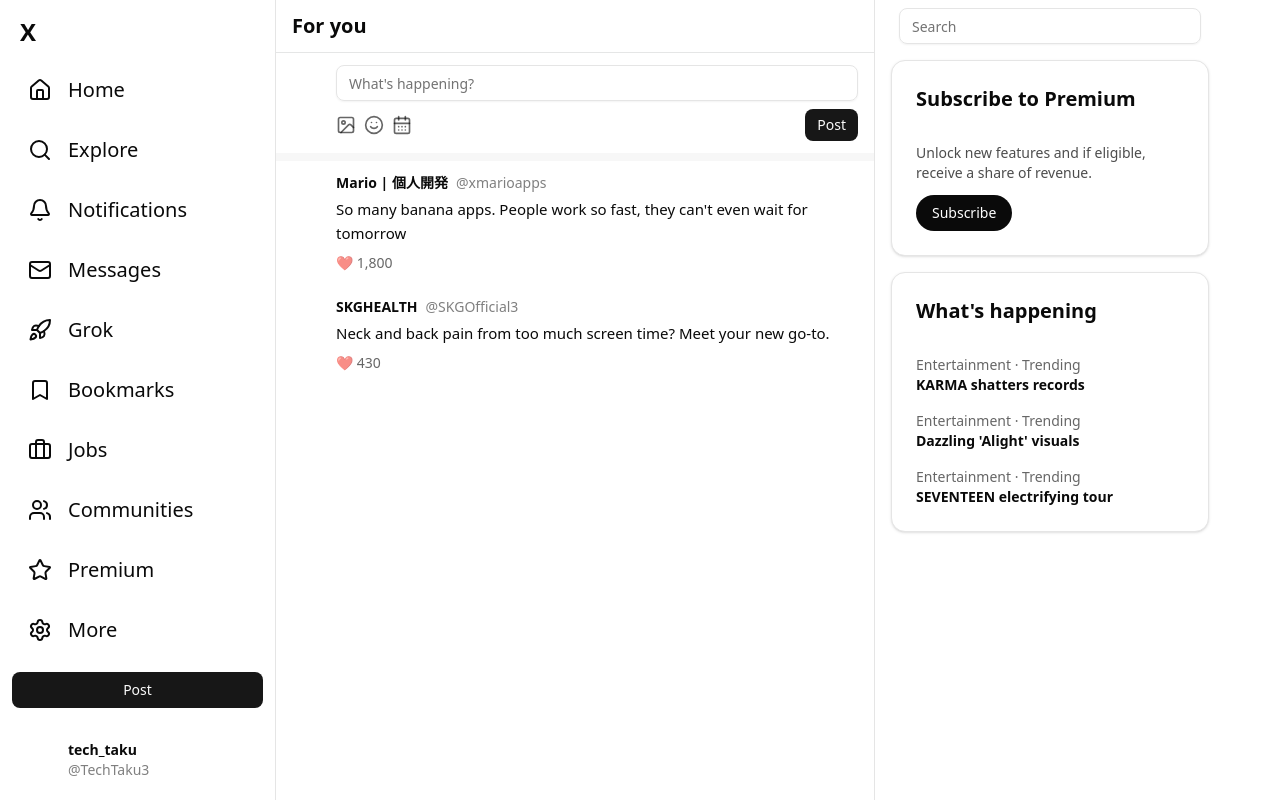
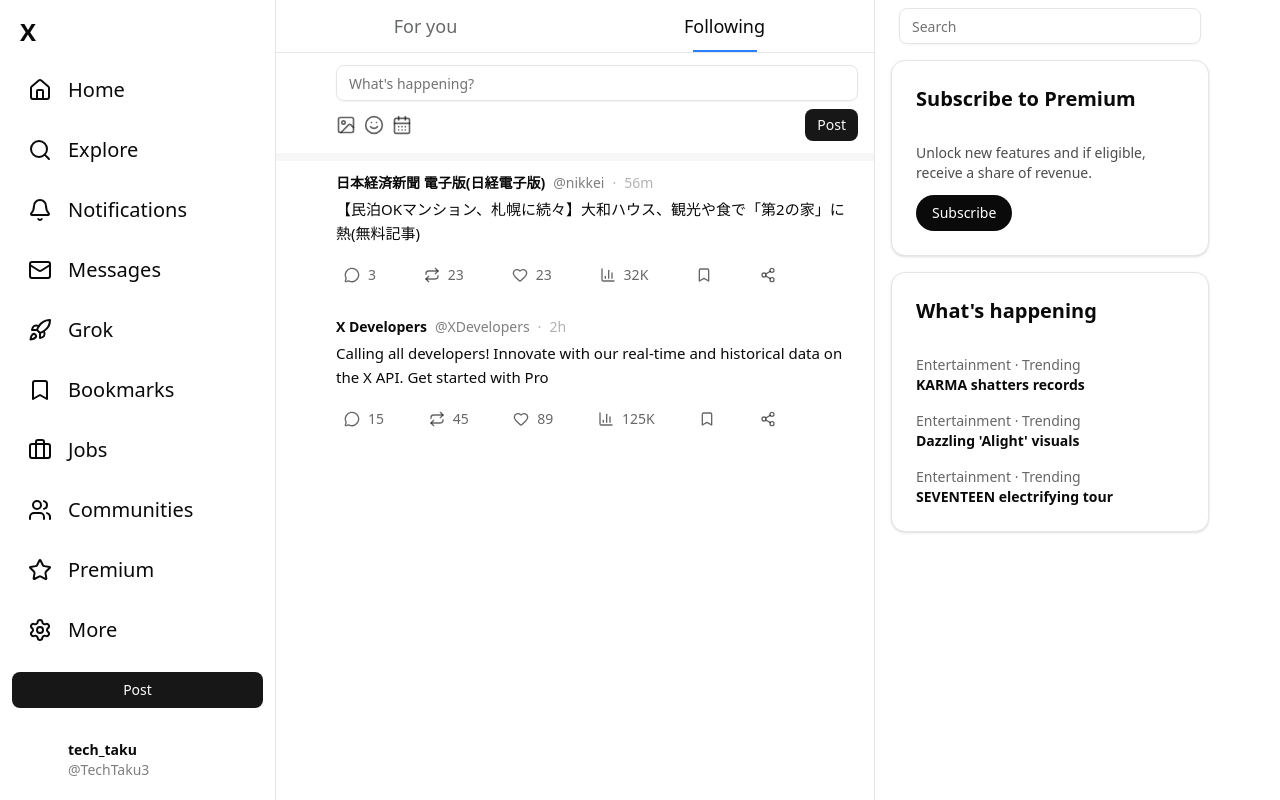
Before and after one commit to tech-taku3/sns-with-ai-driven, a Next.js app: page / in a window 1280 px wide. Built offline with nearby package versions, Linux system fonts and the light colour scheme.

Commit message:
feat: Fixed timeline display. Added icons and Following tab.

```diff
--- a/src/components/timeline.tsx
+++ b/src/components/timeline.tsx
@@ -1,6 +1,17 @@
 "use client";
 
-import { Image as ImageIcon, Smile, CalendarDays } from "lucide-react";
+import { useState } from "react";
+import {
+  Image as ImageIcon,
+  Smile,
+  CalendarDays,
+  MessageCircle,
+  Repeat,
+  Heart,
+  BarChart3,
+  Bookmark,
+  Share2
+} from "lucide-react";
 import { Avatar, AvatarImage } from "./ui/avatar";
 import { Input } from "./ui/input";
 import { Button } from "./ui/button";
@@ -10,36 +21,74 @@
   name: string;
   handle: string;
   content: string;
+  timestamp: string;
+  comments: number;
+  retweets: number;
   likes: number;
+  insights: number;
 }
 
 const mockPosts: Post[] = [
   {
     id: "1",
-    name: "Mario | 個人開発",
-    handle: "@xmarioapps",
-    content:
-      "So many banana apps. People work so fast, they can't even wait for tomorrow",
-    likes: 1800,
+    name: "日本経済新聞 電子版(日経電子版)",
+    handle: "@nikkei",
+    content: "【民泊OKマンション、札幌に続々】大和ハウス、観光や食で「第2の家」に熱(無料記事)",
+    timestamp: "56m",
+    comments: 3,
+    retweets: 23,
+    likes: 23,
+    insights: 32000,
   },
   {
     id: "2",
-    name: "SKGHEALTH",
-    handle: "@SKGOfficial3",
-    content:
-      "Neck and back pain from too much screen time? Meet your new go-to.",
-    likes: 430,
+    name: "X Developers",
+    handle: "@XDevelopers",
+    content: "Calling all developers! Innovate with our real-time and historical data on the X API. Get started with Pro",
+    timestamp: "2h",
+    comments: 15,
+    retweets: 45,
+    likes: 89,
+    insights: 125000,
   },
 ];
 
 export function Timeline() {
+  const [activeTab, setActiveTab] = useState<"for-you" | "following">("following");
+
   return (
     <section className="min-h-screen border-x border-black/10 dark:border-white/10">
+      {/* Header with tabs */}
       <div className="sticky top-0 backdrop-blur supports-[backdrop-filter]:bg-background/70 z-10">
-        <div className="px-4 py-3 text-xl font-bold">For you</div>
+        <div className="flex">
+          <button
+            onClick={() => setActiveTab("for-you")}
+            className={`flex-1 px-4 py-3 text-lg font-medium transition-colors ${
+              activeTab === "for-you"
+                ? "text-foreground"
+                : "text-black/60 dark:text-white/60 hover:bg-black/[.05] dark:hover:bg-white/[.08]"
+            }`}
+          >
+            For you
+          </button>
+          <button
+            onClick={() => setActiveTab("following")}
+            className={`flex-1 px-4 py-3 text-lg font-medium transition-colors relative ${
+              activeTab === "following"
+                ? "text-foreground"
+                : "text-black/60 dark:text-white/60 hover:bg-black/[.05] dark:hover:bg-white/[.08]"
+            }`}
+          >
+            Following
+            {activeTab === "following" && (
+              <div className="absolute bottom-0 left-1/2 transform -translate-x-1/2 w-16 h-0.5 bg-blue-500" />
+            )}
+          </button>
+        </div>
         <div className="h-px bg-black/10 dark:bg-white/10" />
       </div>
 
+      {/* Post composer */}
       <div className="px-4 py-3 flex gap-3">
         <Avatar>
           <AvatarImage src="/vercel.svg" alt="me" />
@@ -58,19 +107,52 @@
       </div>
       <div className="h-2 bg-black/[.03] dark:bg-white/[.04]" />
 
+      {/* Posts list */}
       <ul>
         {mockPosts.map((p) => (
-          <li key={p.id} className="px-4 py-3 flex gap-3 hover:bg-black/[.02] dark:hover:bg-white/[.03] transition">
+          <li key={p.id} className="px-4 py-3 flex gap-3 hover:bg-black/[.02] dark:hover:bg-white/[.03] transition cursor-pointer">
             <Avatar>
               <AvatarImage src="/vercel.svg" alt={p.name} />
             </Avatar>
             <div className="flex-1 min-w-0">
-              <div className="flex gap-2 text-sm">
+              <div className="flex gap-2 text-sm items-center">
                 <span className="font-semibold truncate">{p.name}</span>
                 <span className="text-black/50 dark:text-white/50 truncate">{p.handle}</span>
+                <span className="text-black/30 dark:text-white/30">·</span>
+                <span className="text-black/30 dark:text-white/30">{p.timestamp}</span>
               </div>
               <p className="mt-1 text-[15px] leading-6 whitespace-pre-wrap">{p.content}</p>
-              <div className="mt-2 text-sm text-black/60 dark:text-white/60">❤ {p.likes.toLocaleString()}</div>
+
+              {/* Engagement buttons */}
+              <div className="mt-3 flex items-center justify-between max-w-md">
+                <button className="flex items-center gap-2 text-sm text-black/60 dark:text-white/60 hover:text-blue-500 hover:bg-blue-500/10 rounded-full p-2 transition-colors">
+                  <MessageCircle className="h-4 w-4" />
+                  <span>{p.comments}</span>
+                </button>
+
+                <button className="flex items-center gap-2 text-sm text-black/60 dark:text-white/60 hover:text-green-500 hover:bg-green-500/10 rounded-full p-2 transition-colors">
+                  <Repeat className="h-4 w-4" />
+                  <span>{p.retweets}</span>
+                </button>
+
+                <button className="flex items-center gap-2 text-sm text-black/60 dark:text-white/60 hover:text-pink-500 hover:bg-pink-500/10 rounded-full p-2 transition-colors">
+                  <Heart className="h-4 w-4" />
+                  <span>{p.likes}</span>
+                </button>
+
+                <button className="flex items-center gap-2 text-sm text-black/60 dark:text-white/60 hover:text-blue-500 hover:bg-blue-500/10 rounded-full p-2 transition-colors">
+                  <BarChart3 className="h-4 w-4" />
+                  <span>{p.insights >= 1000 ? `${(p.insights / 1000).toFixed(0)}K` : p.insights.toLocaleString()}</span>
+                </button>
+
+                <button className="flex items-center gap-2 text-sm text-black/60 dark:text-white/60 hover:text-blue-500 hover:bg-blue-500/10 rounded-full p-2 transition-colors">
+                  <Bookmark className="h-4 w-4" />
+                </button>
+
+                <button className="flex items-center gap-2 text-sm text-black/60 dark:text-white/60 hover:text-blue-500 hover:bg-blue-500/10 rounded-full p-2 transition-colors">
+                  <Share2 className="h-4 w-4" />
+                </button>
+              </div>
             </div>
           </li>
         ))}
```
